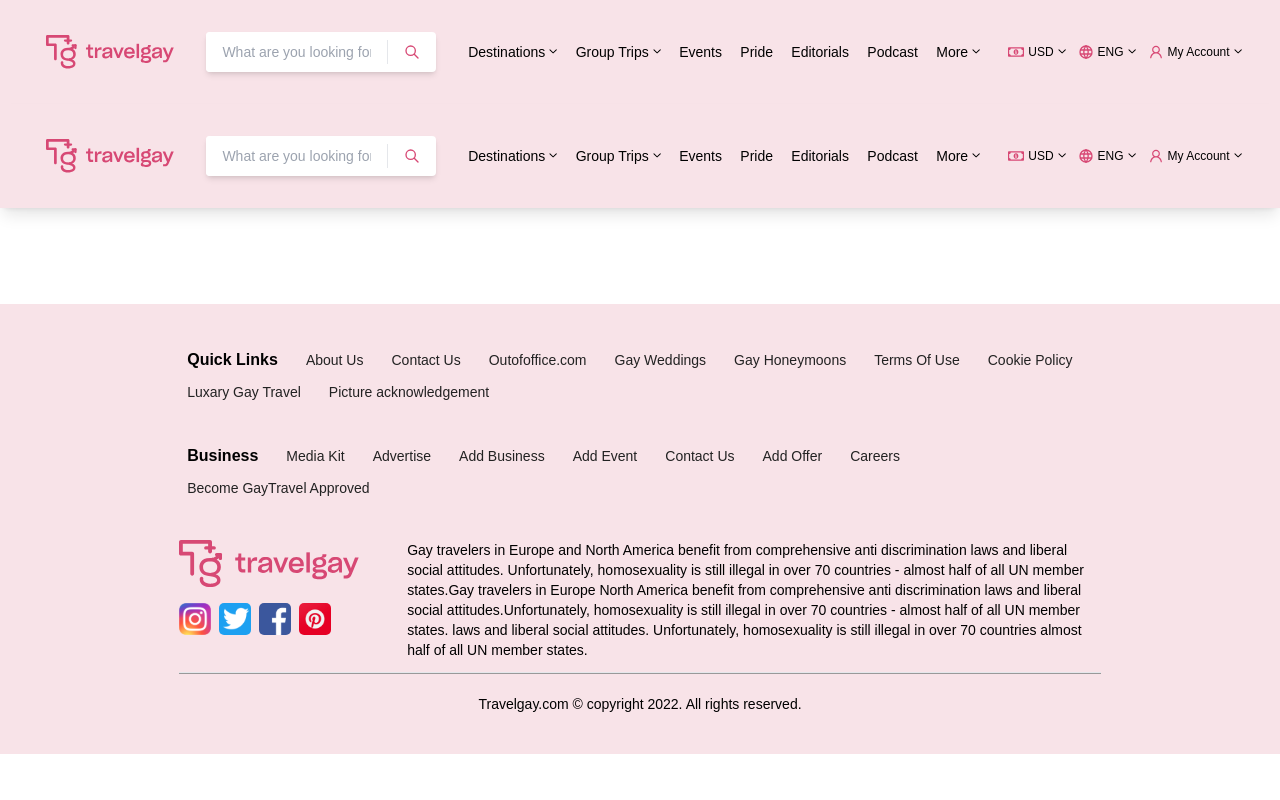
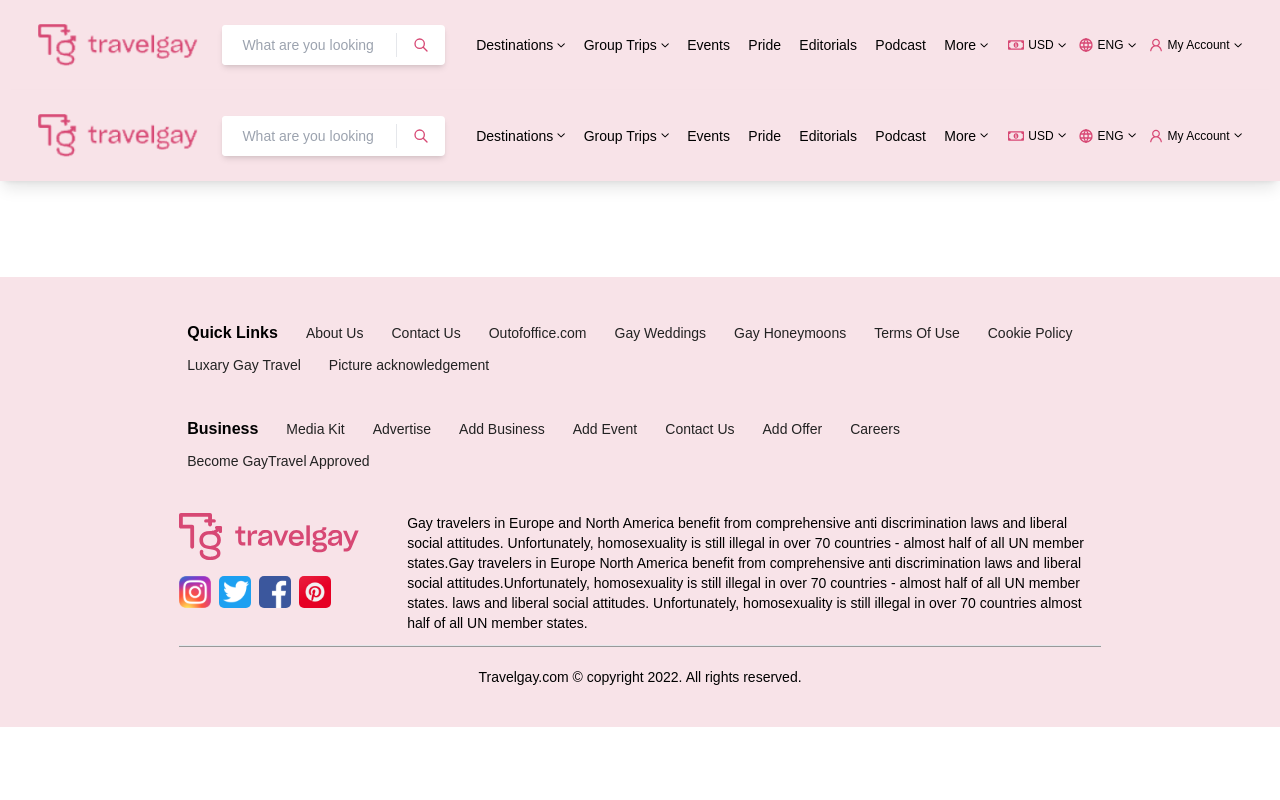
Before and after one commit to NabeelAhmed23/tg-website, a Next.js app: page /Layout in a window 1280 px wide. Shown: the top 800 px of the page. Built offline with nearby package versions, Linux system fonts and the light colour scheme.

Commit message:
New changes

```diff
--- a/components/common/SearchBar.jsx
+++ b/components/common/SearchBar.jsx
@@ -13,7 +13,7 @@ export default class SearchBar extends Component {
                     name="search"
                     id="search"
                     onChange={(e) => this.handleSearch(e)}
-                    className='px-4 py-2 rounded text-sm h-10 w-full focus:outline-0'
+                    className='px-5 py-2 rounded text-sm h-10 w-full focus:outline-0'
                     placeholder='What are you looking for?'
                 />
             {this.props.children}
--- a/components/home/HeroSection.jsx
+++ b/components/home/HeroSection.jsx
@@ -27,7 +27,7 @@ export default class HeroSection extends Component {
                             clubs saunas & beaches. Book a
                             hotel read reviews & get discount.</p>
                         <SearchBar className={'flex items-center bg-white rounded w-full mt-4 xl:mt-6 2xl:mt-8'} >
-                            <button className='bg-[#743D7D] text-white h-10 text-xs rounded-r font-bold px-3 w-[6rem]'>Lets Go</button>
+                            <button className='bg-[#743D7D] text-white h-10 m-[1px] text-xs rounded-r font-bold px-3 w-[6rem]'>Lets Go</button>
                         </SearchBar>
                         <div className='flex justify-between mt-4 xl:mt-6 2xl:mt-8'>
                             <p className='text-white underline text-xs lg:text-sm 2xl:text-base'>Bangkok</p>
--- a/components/navbar/MainNav.jsx
+++ b/components/navbar/MainNav.jsx
@@ -17,10 +17,10 @@ export default class MainNav extends Component {
     }
     render() {
         return (
-            <header className='pt-5 pb-8 px-3 bg-primary flex justify-between items-center sm:py-4 sticky top-0 xl:px-[3vw] xl:py-8 2xl:px-[5vw] gap-4 xl:shadow-lg z-50'>
-                <div className='flex items-center'>
+            <header className='pt-5 pb-8 px-3 bg-primary flex justify-between items-center sm:py-4 sticky top-0 xl:px-[3vw] xl:py-6 2xl:px-[5vw] gap-2 xl:shadow-lg z-50'>
+                <div className='flex items-center gap-2'>
                     <HamburgerButton handleHamburgerMenu={this.handleHamburgerMenu} className='xl:hidden' />
-                    <Link href='/'><a> <Logo className='w-24 inline ml-2 lg:w-28 xl:w-32' /> </a></Link>
+                    <Link href='/'><a> <img src='/logo.png' className='w-32 xl:w-40 2xl:w-auto'/> </a></Link>
                 </div>
                 <div className='flex items-center justify-center flex-1 gap-[2%]'>
                     <SearchBar className={'absolute bg-white rounded flex items-center -bottom-4 left-1 right-1 shadow-md sm:static flex-1 mx-4 xl:max-w-sm justify-end'}>  <div className='py-1 px-4 border-l'>
```
Also changed, not shown: public/homepage/hero-background-sm.jpg (added), public/logo.png (added).
